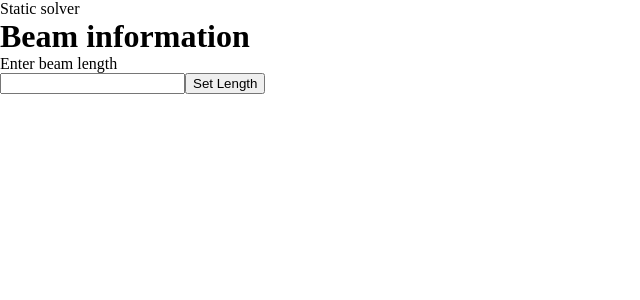
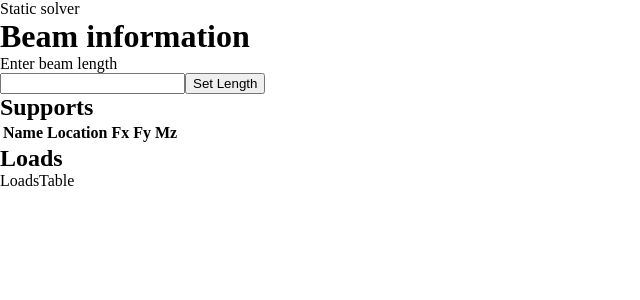
Before and after one commit to JackAgtual/Static-Solver, a React (Vite) app: page / in a window 1280 px wide. Shown: the top 300 px of the page, without its empty margins (0-640 px from the left). Built offline with nearby package versions, Linux system fonts and the light colour scheme.

Commit message:
Creating supports table

```diff
--- a/src/App.tsx
+++ b/src/App.tsx
@@ -1,6 +1,7 @@
 import { useState } from 'react'
 import { Beam } from './types/staticAnalysis'
 import BeamForm from './components/BeamForm'
+import TableDisplay from './components/TableDisplay/TableDisplay'
 
 function App() {
   const [beam, setBeam] = useState<Beam>({
@@ -13,6 +14,7 @@ function App() {
     <>
       <div>Static solver</div>
       <BeamForm beam={beam} setBeam={setBeam} />
+      <TableDisplay beam={beam} />
     </>
   )
 }
--- /dev/null
+++ b/src/components/TableDisplay/LoadsTable.tsx
@@ -0,0 +1,11 @@
+import { BeamState, Load } from '../../types/staticAnalysis'
+
+type LoadsTableProps = {
+  loads: Load[]
+}
+
+function LoadsTable({ loads }: LoadsTableProps) {
+  return <div>LoadsTable</div>
+}
+
+export default LoadsTable
--- /dev/null
+++ b/src/components/TableDisplay/SupportsTable.tsx
@@ -0,0 +1,64 @@
+import { Support, SupportDirection } from '../../types/staticAnalysis'
+
+type SupportsTableProps = {
+  supports: Support[]
+}
+
+function SupportsTable({ supports }: SupportsTableProps) {
+  const ids = new Set(supports.map((support) => support.id))
+  const combinedSupports = Array.from(ids).map((id) => {
+    const supportsWithId = supports.filter((support) => support.id == id)
+
+    const curId = supportsWithId[0].id
+    const curX = supportsWithId[0].x
+
+    return supportsWithId.reduce(
+      (acc, cur) => {
+        switch (cur.direction) {
+          case SupportDirection.Fx:
+            return { ...acc, rfx: true }
+          case SupportDirection.Fy:
+            return { ...acc, rfy: true }
+          case SupportDirection.Mz:
+            return { ...acc, rmz: true }
+        }
+      },
+      {
+        id: curId,
+        x: curX,
+        rfx: false,
+        rfy: false,
+        rmz: false,
+      },
+    )
+  })
+
+  return (
+    <table>
+      <thead>
+        <tr>
+          <th>Name</th>
+          <th>Location</th>
+          <th>Fx</th>
+          <th>Fy</th>
+          <th>Mz</th>
+        </tr>
+      </thead>
+      <tbody>
+        {combinedSupports.map((support) => {
+          return (
+            <tr key={support.id}>
+              <td>{support.id}</td>
+              <td>{support.x}</td>
+              <td>{support.rfx ? '1' : '0'}</td>
+              <td>{support.rfy ? '1' : '0'}</td>
+              <td>{support.rmz ? '1' : '0'}</td>
+            </tr>
+          )
+        })}
+      </tbody>
+    </table>
+  )
+}
+
+export default SupportsTable
--- /dev/null
+++ b/src/components/TableDisplay/TableDisplay.tsx
@@ -0,0 +1,20 @@
+import { Beam } from '../../types/staticAnalysis'
+import LoadsTable from './LoadsTable'
+import SupportsTable from './SupportsTable'
+
+type TableDisplayProps = {
+  beam: Beam
+}
+
+function TableDisplay({ beam }: TableDisplayProps) {
+  return (
+    <>
+      <h2>Supports</h2>
+      <SupportsTable supports={beam.supports} />
+      <h2>Loads</h2>
+      <LoadsTable loads={beam.loads} />
+    </>
+  )
+}
+
+export default TableDisplay
```
